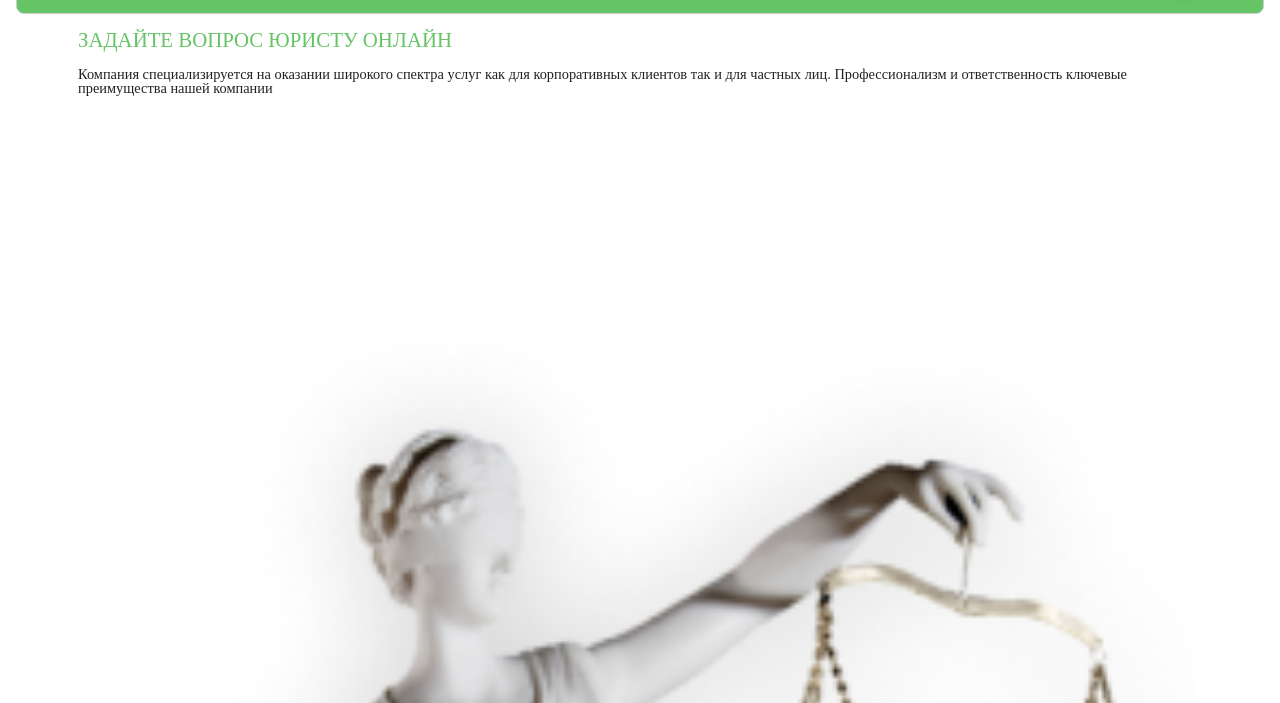
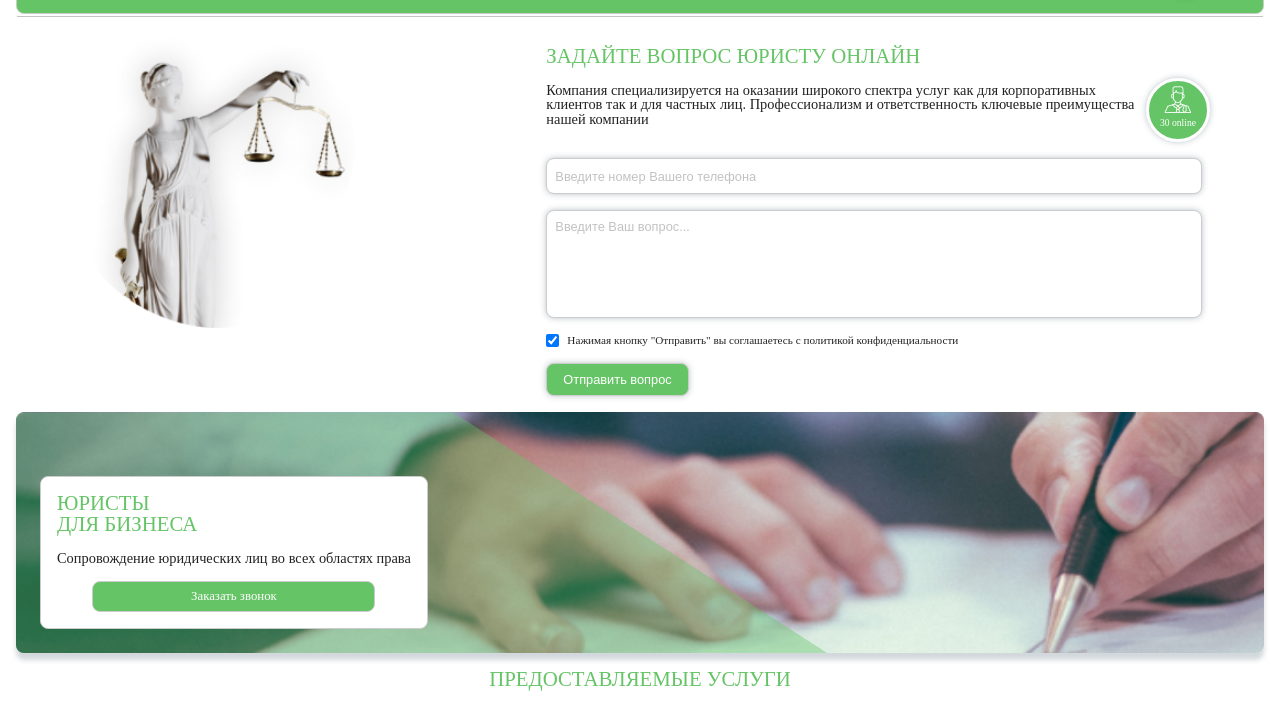
Before and after one commit to llianand94/practic_final_css, a plain HTML site: page index.html in a window 1280 px wide. Shown: the part 63-766 px from the top of the page. Drawn offline with Linux system fonts and the light colour scheme.

Commit message:
Add some media fixes form-section

```diff
--- a/assets/css/benefit-screen.css
+++ b/assets/css/benefit-screen.css
@@ -8,8 +8,6 @@
 }
 .card-benefit{
  display: flex;
- /* width: 290px; */
- /* flex-basis: 220px; */
  flex-direction: column;
  justify-content: flex-start;
  padding: 0 1rem;
@@ -22,7 +20,7 @@
  margin: 1.2rem 0;
  font-size: 1.2rem;
  align-items: center;
- }
+}
 .wrap-img{
   width: max-content;
   margin-right: 1rem;
@@ -37,7 +35,7 @@
     flex-direction: row;
     flex-wrap: wrap;
     justify-content: space-around;
-    align-items: space-between;
+    align-items: stretch;
   }
   .card-benefit{
     flex-basis: initial;
--- a/assets/css/form-section.css
+++ b/assets/css/form-section.css
@@ -1,17 +1,19 @@
-
-.wrapper-img{
+.main-heading{
+  width: 50%;
+  }
+.wrapper-img {
   width: 100%;
+  margin-bottom: 1rem;
 }
-.inner-img{
+.inner-img {
   --height-divine-by-width: 1.2791;
-padding-top: calc(var(--height-divine-by-width)*100%);
-position: relative;
-
+  padding-top: calc(var(--height-divine-by-width) * 100%);
+  position: relative;
 }
-.to-upp-img{
+.to-upp-img {
   margin: -3rem auto 0;
 }
-.img{
+.img {
   display: inline-block;
   height: inherit;
   width: 100%;
@@ -23,46 +25,44 @@ position: relative;
   right: 0;
   left: 0;
 }
-.question-form>*{
- width: 100%;
- margin-bottom: 1rem;
+.question-form > * {
+  width: 100%;
+  margin-bottom: 1rem;
 }
-.question-form input:first-child{
-  margin-top: 1rem;
-}
-.question-form>input{
+
+
+.question-form > input {
   padding: 0.5rem;
 }
 
-.submit-question-wrapper{
-display: flex;
-align-items: center;
+.submit-question-wrapper {
+  display: flex;
+  align-items: center;
 }
-span.text-checkbox{
+span.text-checkbox {
   margin: 0 0.5rem;
   font-size: 0.7rem;
   line-height: 0.8rem;
 }
-.bg-image .btn-submit{
+.bg-image .btn-submit {
   display: block;
   width: 80%;
   margin: 1rem auto 0;
   text-align: center;
-  /* font-size: 0.9rem; */
 }
-.bg-image{
+.bg-image {
   position: relative;
   margin: 0 auto;
   padding: 4rem 1.5rem 1.5rem;
   border-radius: var(--border-size);
   box-shadow: 0px 7px 5px 0px rgba(34, 60, 80, 0.2);
-  background-image: url('./../images/bg-image-hand-pen.jpg.jpg');
+  background-image: url("./../images/bg-image-hand-pen.jpg.jpg");
   background-repeat: no-repeat;
   background-size: cover;
   background-position-x: 90%;
 }
 
-.bg-image:after{
+.bg-image:after {
   content: "";
   display: block;
   position: absolute;
@@ -75,22 +75,99 @@ span.text-checkbox{
   clip-path: polygon(0 0, 35% 0, 65% 100%, 0% 100%);
   opacity: 0.4;
   z-index: 1;
-
 }
-.wrapper-text{
+.wrapper-text {
   display: inline-block;
   position: relative;
   padding: 0 1rem 1rem;
   background-color: var(--white-color);
   z-index: 2;
 }
+.after-element {
+  display: none;
+  width: 4rem;
+  height: 4rem;
+  border-radius: 50%;
+  border: 3px solid var(--white-color);
+  background-color: var(--color-of-theme);
+}
+.after-element > * {
+  display: block;
+  margin: 0.3rem auto;
+  text-align: center;
+  color: var(--white-color);
+  font-size: 0.6rem;
+}
 
-::placeholder, input::placeholder{
+::placeholder,
+input::placeholder {
   font-size: 0.8rem;
   font-family: sans-serif;
-  color: #C2C2C2;
+  color: #c2c2c2;
 }
-textarea{
+textarea {
   padding: 0.5rem;
   resize: none;
 }
+@media screen and (min-width: 768px) {
+  .form-section {
+    display: flex;
+    position: relative;
+    flex-wrap: wrap;
+    flex-direction: row;
+    justify-content: flex-end;
+    align-content: stretch;
+  }
+  .main-heading{
+    position: relative;
+    margin-top: 2rem;
+  }
+  .main-heading+.article-text{
+    margin-bottom: 1rem;
+  }
+  .wrapper-img {
+    position: absolute;
+    left: -5%;
+  }
+
+  .after-element {
+    display: block;
+    position: absolute;
+    right: 0;
+    top: 1rem;
+  }
+  .text-checkbox{
+    flex-basis: 45%;
+  }
+  .btn-submit{
+    margin-left: auto;
+  }
+}
+@media screen and (min-width: 1024px) {
+.main-heading{
+  width: 100%;
+  }
+
+  .main-heading+.article-text{
+    width: 90%;
+    margin-bottom: 2rem;
+      }
+  .after-element {
+    top: 4rem;
+  }
+  .wrapper-img {
+    position: absolute;
+    left: 0;
+  }
+  .submit-question-wrapper{
+    flex-wrap: wrap;
+  }
+  .text-checkbox{
+    flex-basis: 90%;
+  }
+  .btn-submit{
+    margin-top: 1rem;
+    margin-left: 0;
+    margin-right: auto;
+  }
+}
--- a/assets/css/navigation-section.css
+++ b/assets/css/navigation-section.css
@@ -1,8 +1,11 @@
 .navigation-section{
+  position: relative;
+  padding: 1rem;
   background-color: var(--color-of-theme);
 
-  padding: 1rem;
 }
+
+
 .logo{
   font-size: 1.3rem;
   color: var(--white-color);
@@ -39,3 +42,16 @@
 .nav-list{
  display: none;
 }
+
+@media screen and (min-width: 768px) {
+  .navigation-section::after{
+    content: "";
+    position: absolute;
+    left: 0;
+    right: 0;
+    bottom: -5%;
+    padding-bottom: 1px;
+    background-color: #C4C4C4;
+  }
+
+}
--- a/index.html
+++ b/index.html
@@ -34,31 +34,36 @@
     </nav>
   </header>
   <section class="form-section container">
-    <article class="col-12">
+    <article class="col-12 col-md-7 col-lg-7">
 
-        <h1 class="article-capture margin-Y uppercase theme-color-font">задайте вопрос юристу онлайн</h1>
+        <h1 class="main-heading article-capture margin-Y uppercase theme-color-font">задайте вопрос  юристу онлайн</h1>
         <p class="article-text">Компания специализируется на оказании широкого спектра услуг как для корпоративных клиентов так и для частных лиц. Профессионализм и ответственность ключевые преимущества нашей компании</p>
+
+        <div class="after-element box-shadow">
+          <img src="./assets/images/photo-man.png" alt="" >
+          <span>30 online</span>
+        </div>
     </article>
-      <div class="wrapper-img">
+      <div class="col-12 col-md-5 col-lg-4 col-xl-3 wrapper-img">
         <div class="inner-img to-upp-img">
           <img src="./assets/images/main-theme-image.png" alt="main image" class="img">
         </div>
       </div>
-    <div class="col-12">
+    <div class="col-12 col-md-7">
       <form class="question-form" action="#" method="GET">
 
         <input class="main-border box-shadow" type="text" name="user-info" placeholder="Введите номер Вашего телефона" required>
         <textarea class="main-border box-shadow" rows="5" type="text" name="message" placeholder="Введите Ваш вопрос..." required></textarea>
         <div class="submit-question-wrapper">
-          <input class="" type="checkbox" name="checkbox" id="">
+          <input class="checkbox" type="checkbox" name="checkbox" checked>
           <span class="text-checkbox">Нажимая кнопку "Отправить" вы соглашаетесь с политикой конфиденциальности</span>
-          <input class="main-border btn-submit white-font" type="button" value="Отправить вопрос">
+          <input class="main-border btn-submit white-font box-shadow" type="button" value="Отправить вопрос">
         </div>
 
       </form>
     </div>
   </section>
-  <section class="container">
+
     <div class="bg-image col-12">
       <article class="col-sm-9 col-md-6 wrapper-text main-border">
         <h2 class="article-capture  margin-Y uppercase theme-color-font">юристы  <br> для бизнеса</h2>
@@ -66,7 +71,7 @@
         <a href="#" class="btn-submit main-border white-font">Заказать звонок</a>
       </article>
     </div>
-  </section>
+
 
   <section class="services-screen container">
 
@@ -74,6 +79,7 @@
       <h2 class="article-capture margin-Y uppercase aling-center theme-color-font">предоставляемые услуги</h2>
       <p class="article-text aling-center">Компания специализируется на оказании широкого спектра услуг как для корпоративных клиентов так и для частных лиц. Профессионализм и ответственность ключевые преимущества нашей компании</p>
     </article>
+
 
 
 
@@ -114,13 +120,13 @@
   </div>
 
   </section>
-  <section class="container benefit-screen">
+  <section class="benefit-screen">
     <article class="aling-center margin-Y">
       <h2 class="article-capture  margin-Y uppercase theme-color-font">Наши преимущества</h2>
       <p class="article-text">Команда опытных юристов</p>
     </article>
     <div class="benefit-wrapper-card">
-      <article class="col-10  col-sm-8  col-md-5 card-benefit main-border">
+      <article class="col-10    col-md-5 card-benefit main-border">
         <div class="card-capture-wrapper">
           <div class="wrap-img">
             <img class="card-benefit-image box-shadow" src="./assets/images/card-benefit-1.png" alt="png">
@@ -130,7 +136,7 @@
         <p class="card-benefit-about">Не следует, однако забывать, что постоянный количественный рост и сфера нашей активности позволяет выполнять важные задания по разработке дальнейших направлений развития.</p>
       </article>
 
-  <article class="col-10 col-sm-8  col-md-5 card-benefit main-border">
+  <article class="col-10   col-md-5 card-benefit main-border">
     <div class="card-capture-wrapper">
       <div class="wrap-img">
         <img class="card-benefit-image box-shadow" src="./assets/images/card-benefit-2.png" alt="png">
@@ -140,7 +146,7 @@
     <p class="card-benefit-about">С другой стороны консультация с широким активом позволяет оценить значение новых предложений. Значимость этих проблем настолько очевидна, что реализация намеченных планов.</p>
   </article>
 
-  <article class="col-10 col-sm-8  col-md-5 card-benefit main-border">
+  <article class="col-10   col-md-5 card-benefit main-border">
     <div class="card-capture-wrapper">
       <div class="wrap-img">
         <img class="card-benefit-image box-shadow" src="./assets/images/card-benefit-3.png" alt="png">
@@ -150,7 +156,7 @@
     <p class="card-benefit-about"> Таким образом консультация с широким активом способствует подготовки и реализации позиций, занимаемых участниками в отношении поставленных задач.</p>
   </article>
 
-  <article class="col-10 col-sm-8  col-md-5 card-benefit main-border">
+  <article class="col-10   col-md-5 card-benefit main-border">
     <div class="card-capture-wrapper">
       <div class="wrap-img">
         <img class="card-benefit-image box-shadow" src="./assets/images/card-benefit-4.png" alt="png">
```
Also changed, not shown: assets/images/photo-man.png (added).
